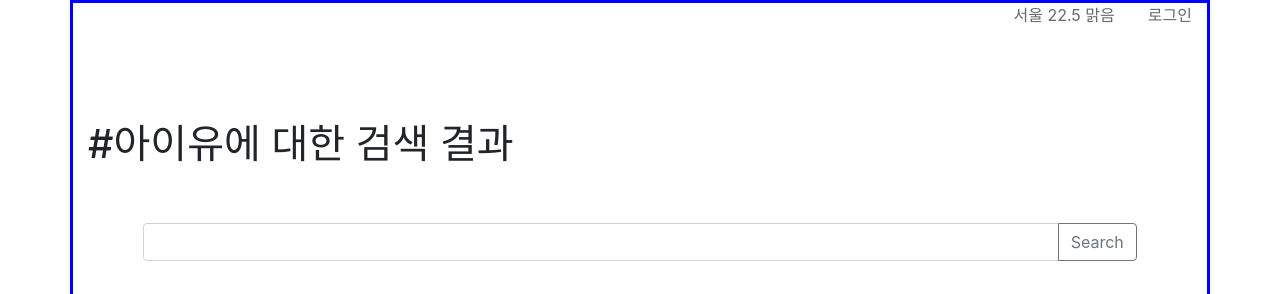
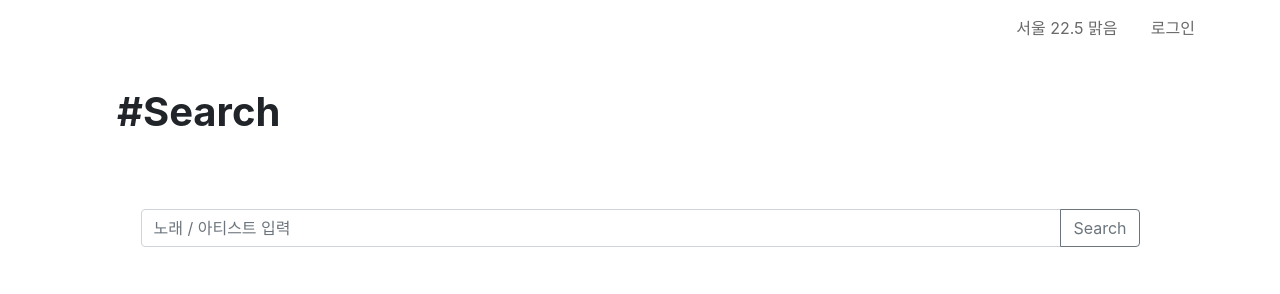
Before and after one commit to Code-Sunny/Sunny_Rep, a Python web app: template templates/search.html in a window 1280 px wide. Shown: the top 294 px of the page. Run offline with Jinja, Linux system fonts and the light colour scheme; the template is opened without the code that fills it, so the values that code supplies are empty; some libraries are stand-ins or nearby versions.

Commit message:
검색 페이지 수정

```diff
--- a/static/css/search.css
+++ b/static/css/search.css
@@ -1,7 +1,10 @@
-.container {
-    border: solid blue;
+/* ---------- header ---------- */
+.header {
+    padding: 2vh 0 1vh 0;
+    text-align: start;
 }
 
+/* 우축 상단 현재 위치, 기온, 날씨, 로그인 */
 .top_corner {
     display: flex;
     justify-content: end;
@@ -24,23 +27,40 @@
     color: dimgrey;
 }
 
-.search_title {
-    margin: 7% 0 5% 0;
+/* 헤더 제목 */
+.header h1 {
+    font-weight: 700;
+    margin: 4vh;
 }
 
+/* --------------------- search 바 ------------------------------- */
 .search_bar {
-    margin: 5%;
+    margin: 3% 5% 5% 5%;
 }
 
+.search_txt {
+    margin: 0 5% 0 5%;
+    font-size: 1.2em;
+}
+
+.search_txt span {
+    color: green;
+    font-weight: 900;
+}
+
+/* -----------------------검색 곡------------------------- */
 .random {
     display: flex;
     flex-direction: row;
     flex-wrap: wrap;
     justify-content: center;
+    align-items: center;
     margin-top: 3%;
 }
 
 .random_list {
+    border: solid gainsboro;
+    border-radius: 3px;
     display: flex;
     flex-direction: column;
     padding: 0.5em;
--- a/templates/search.html
+++ b/templates/search.html
@@ -23,15 +23,17 @@
             integrity="sha384-JZR6Spejh4U02d8jOt6vLEHfe/JQGiRRSQQxSfFWpi1MquVdAyjUar5+76PVCmYl"
             crossorigin="anonymous"></script>
 
+    <!-- bootstrap fas icon을 사용하기 위해 필요 -->
     <script src="https://kit.fontawesome.com/a73607bda8.js" crossorigin="anonymous"></script>
 
-    <title>오늘의 코딩은 맑음</title>
+    <title>오늘의 코딩은 맑음 - 검색</title>
 
 </head>
 
 <body>
 <div class="container">
     <header>
+        <section class="header">
             <div class="top_corner">
                 <div class="city_temp_wt">
                     <p>서울 22.5 맑음</p>
@@ -40,14 +42,14 @@
                     <a href="login.html">로그인</a>
                 </div>
             </div>
+            <h1>#Search</h1>
+        </section>
     </header>
     <main>
-        <div class="search_title">
-            <h1><span>#아이유<span>에 대한 검색 결과</h1>
-        </div>
+        <section>
             <div class="search_bar">
                 <div class="input-group mb-3">
-                <input type="text" class="form-control" placeholder=""
+                    <input type="text" class="form-control" placeholder="노래 / 아티스트 입력"
                            aria-label="Recipient's username" aria-describedby="button-addon2">
                     <div class="input-group-append">
                         <button class="btn btn-outline-secondary" type="button" id="button-addon2"
@@ -55,6 +57,9 @@
                         </button>
                     </div>
                 </div>
+            </div>
+            <div class="search_txt">
+                <p><span>'아이유'</span>에 대한 검색 결과입니다.</p>
             </div>
             <div class="random">
                 <div class="random_list">
@@ -190,6 +195,7 @@
                     </div>
                 </div>
             </div>
+        </section>
     </main>
 
     <!------------------------------Modal 부분 ----------------------------->
@@ -209,14 +215,31 @@
                 </div>
                 <div class="modal_song_title">노래제목: 제목이 너무 길어서 보기 싫어지면 안되니까 아무말이나 하하하하하하하하</div>
                 <div class="modal-footer">
-
+                    <div class="weather_icon" id="modal_wt_icon">
+                        <button type="button" onclick=""><img src="../static/images/picto_sunny.png" alt="sunny"/>
+                        </button>
+                        <button type="button" onclick=""><img src="../static/images/picto_cloudy.png" alt="cloudy"/>
+                        </button>
+                        <button type="button" onclick=""><img src="../static/images/picto_rainy.png" alt="rainy"/>
+                        </button>
+                        <button type="button" onclick=""><img src="../static/images/picto_snowy.png" alt="snowy"/>
+                        </button>
+                    </div>
 
                     <button onclick="" type="button" class="btn btn-primary">Play</button>
                 </div>
             </div>
         </div>
     </div>
+
+    <footer class="footer">
+        <div class="move_btn">
+            <a href="about.html"><i class="fas fa-compass"></i><span> </span>About us</a>
+        </div>
+        <div class="copyright">
+            <p>Copyright ©2022 '오늘의 코딩은 맑음'. All rights reserved.</p>
+        </div>
+    </footer>
 </div>
 </body>
-
 </html>
```
Also changed, not shown: other parts of static/css/search.css (+61 -0 lines). Lines whose indentation alone changed are shown as unchanged.
